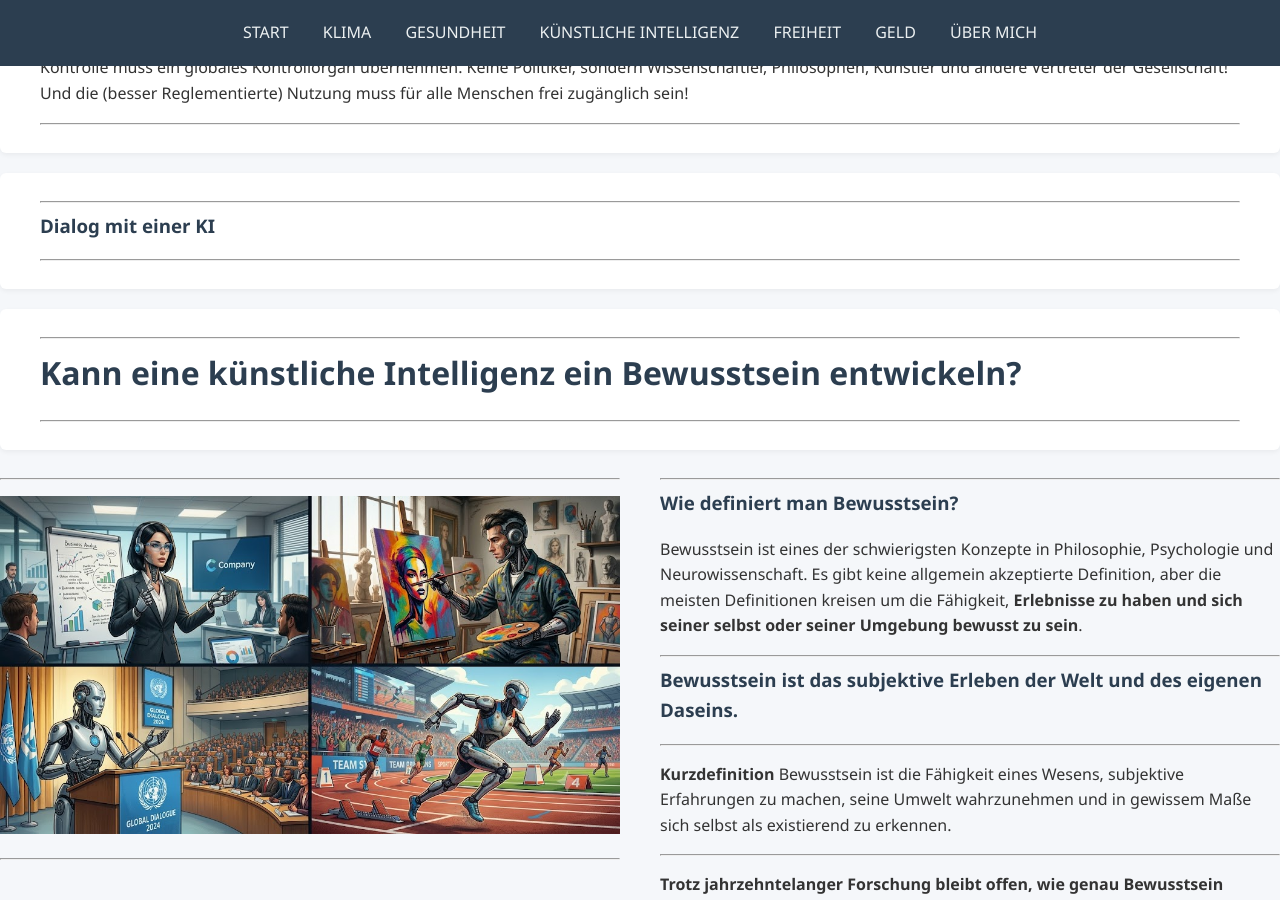
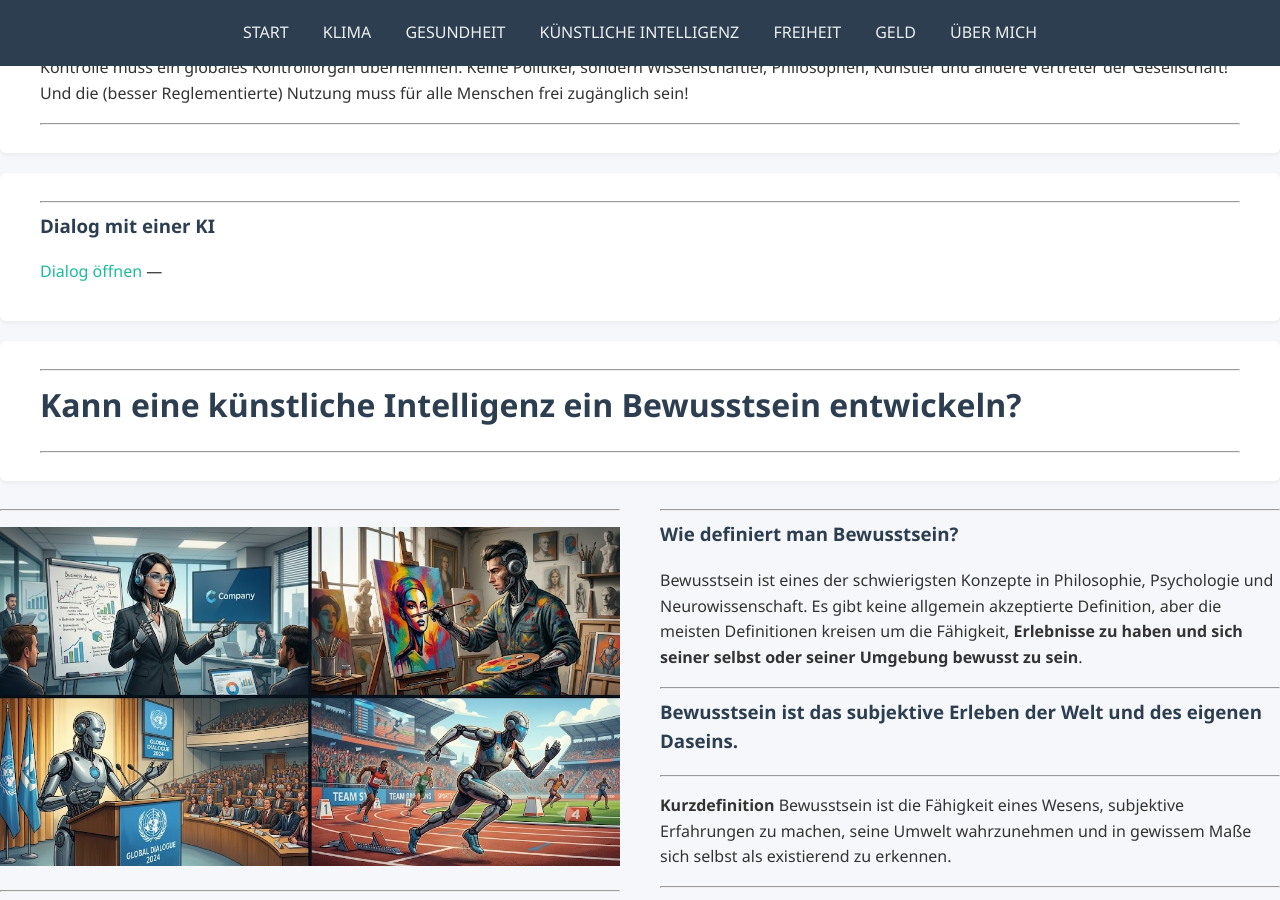
Before and after one commit to TheGermanTruth/TheGermanTruth, a Jekyll site: the page built from kiai.md, in a window 1280 px wide and 900 px high, scrolled down 3227 px. Built offline with Jekyll 4.4.1, drawn with Linux system fonts in a browser that asks for light colours.

Commit message:
Update kiai.md

```diff
--- a/kiai.md
+++ b/kiai.md
@@ -91,6 +91,7 @@ Und die (besser Reglementierte) Nutzung muss für alle Menschen frei zugänglich
 
 ---
 ### Dialog mit einer KI
+[Dialog öffnen](/TheGermanTruth/gespraech){: target="_blank" }
 ---
 
 </div>
```
